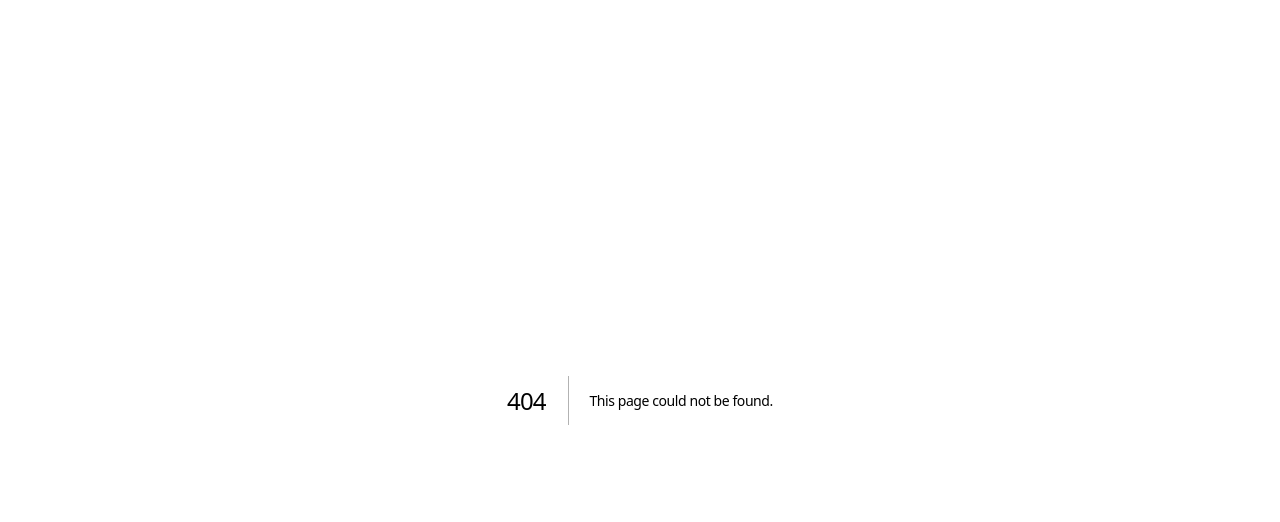
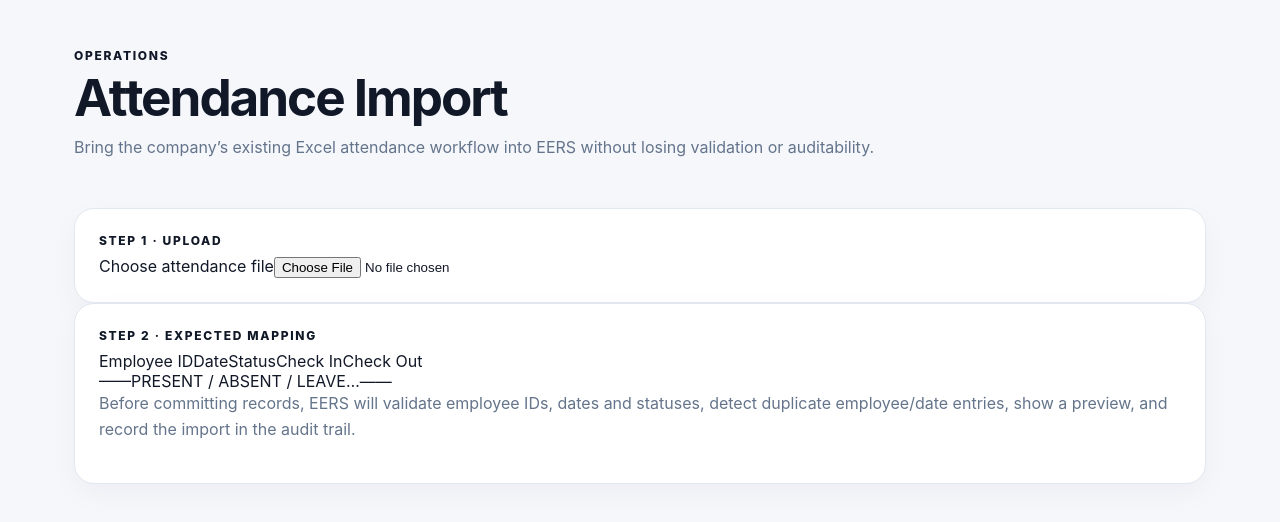
Before and after one commit to Pranjal1-1/EERS, a Next.js app in the folder apps/web/: page /attendance in a window 1280 px wide. Before the commit this address had no page. Shown: the top 522 px of the page. Built offline with nearby package versions, Linux system fonts and the light colour scheme.

Commit message:
feat: add attendance import workflow UI

```diff
--- /dev/null
+++ b/apps/web/src/app/attendance/page.tsx
@@ -0,0 +1,37 @@
+'use client';
+
+import { useState } from 'react';
+
+const columns = ['Employee ID', 'Date', 'Status', 'Check In', 'Check Out'];
+
+export default function AttendancePage() {
+  const [fileName, setFileName] = useState('');
+  const [message, setMessage] = useState('');
+
+  function handleFile(file?: File) {
+    if (!file) return;
+    const allowed = /\.(xlsx|xls|csv)$/i.test(file.name);
+    if (!allowed) return setMessage('Upload an Excel (.xlsx/.xls) or CSV attendance file.');
+    setFileName(file.name);
+    setMessage('File selected. Mapping and validation will run before import.');
+  }
+
+  return (
+    <main className="shell">
+      <header className="topbar">
+        <div><p className="eyebrow">Operations</p><h1>Attendance Import</h1><p className="muted">Bring the company’s existing Excel attendance workflow into EERS without losing validation or auditability.</p></div>
+      </header>
+      <section className="card">
+        <p className="eyebrow">Step 1 · Upload</p>
+        <label className="upload"><span>Choose attendance file</span><input type="file" accept=".xlsx,.xls,.csv" onChange={(e) => handleFile(e.target.files?.[0])} /></label>
+        {fileName && <p className="muted">Selected: <strong>{fileName}</strong></p>}
+        {message && <p className="form-message">{message}</p>}
+      </section>
+      <section className="card">
+        <p className="eyebrow">Step 2 · Expected mapping</p>
+        <div className="table"><div className="table-row table-head">{columns.map((c) => <span key={c}>{c}</span>)}</div><div className="table-row">{columns.map((c) => <span key={c}>{c === 'Status' ? 'PRESENT / ABSENT / LEAVE…' : '—'}</span>)}</div></div>
+        <p className="muted">Before committing records, EERS will validate employee IDs, dates and statuses, detect duplicate employee/date entries, show a preview, and record the import in the audit trail.</p>
+      </section>
+    </main>
+  );
+}
```
